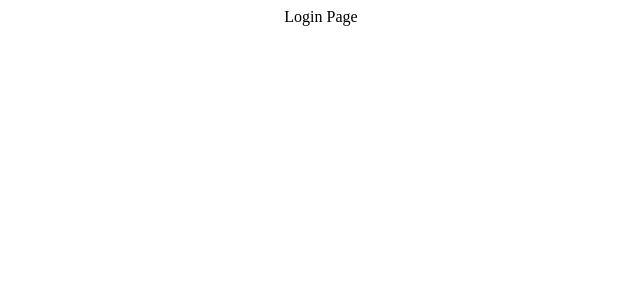
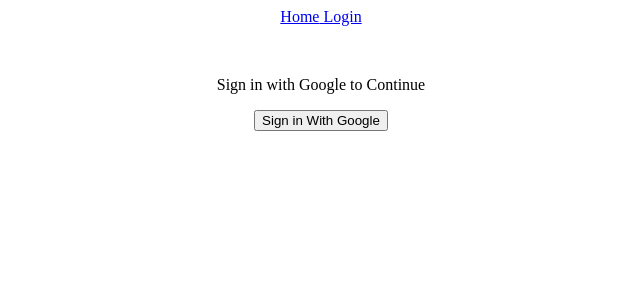
Before and after one commit to TobiOnibudo/social-media-prototype, a React (Create React App) app: page /login in a window 1280 px wide. Shown: the top 300 px of the page, without its empty margins (319-959 px from the left). Built offline with nearby package versions, Linux system fonts and the light colour scheme; no server answers.

Commit message:
Added authentication through firebase

```diff
--- a/package.json
+++ b/package.json
@@ -10,8 +10,10 @@
     "@types/node": "^16.18.38",
     "@types/react": "^18.2.15",
     "@types/react-dom": "^18.2.7",
+    "firebase": "^10.0.0",
     "react": "^18.2.0",
     "react-dom": "^18.2.0",
+    "react-firebase-hooks": "^5.1.1",
     "react-router-dom": "^6.14.1",
     "react-scripts": "5.0.1",
     "typescript": "^4.9.5",
--- a/src/App.tsx
+++ b/src/App.tsx
@@ -3,11 +3,13 @@
 import './App.css';
 import {Main} from "./pages/main";
 import {Login} from "./pages/Login";
+import { NavBar } from './Components/navbar';
 
 function App() {
   return (
     <div className="App">
       <Router>
+        <NavBar/>
         <Routes>
           <Route path="/" element= {<Main />}>  </Route>
           <Route path='/login' element ={<Login />} ></Route>
--- a/src/Components/navbar.tsx
+++ b/src/Components/navbar.tsx
@@ -1,9 +1,17 @@
 import {Link} from "react-router-dom";
+import {auth} from "../../config/firebase";
+import {useAuthState} from "react-firebase-hooks/auth";
 
 export function NavBar()
 {
+    const [user] = useAuthState(auth);
     return <div>
         <Link to = "/"> Home</Link>
         <Link to = "/login"> Login</Link>
+
+        <div>
+            <p> {user?.displayName }</p>
+            <img src= {user?.photoURL || ""}/>
+        </div>
     </div>
 }
--- a/src/pages/Login.tsx
+++ b/src/pages/Login.tsx
@@ -1,4 +1,21 @@
+import {auth,provider} from "../../config/firebase";
+import {signInWithPopup} from "firebase/auth";
+import {useNavigate} from "react-router-dom";
+
 export function Login()
 {
-    return <div> Login Page</div>
+    const navigate = useNavigate();
+    const signInWithGoogle = async () =>
+    {
+        const result = await signInWithPopup(auth,provider);
+        navigate("/");
+    };
+
+
+    return (
+    <div>
+        <p> Sign in with Google to Continue</p>
+        <button onClick = {signInWithGoogle}> Sign in With Google </button>
+    </div>
+    );
 }
```
Also changed, not shown: 2 other files (tests, documents, lock files or other folders).
